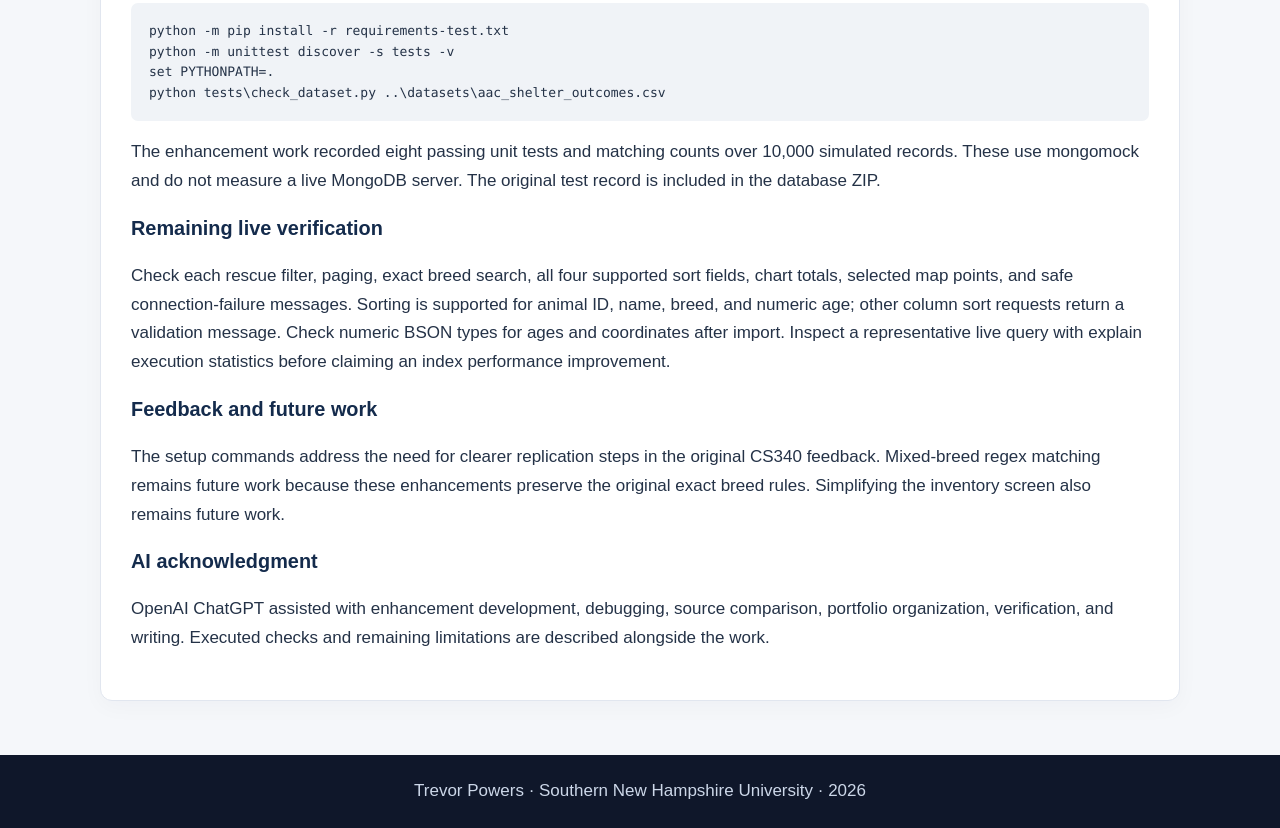
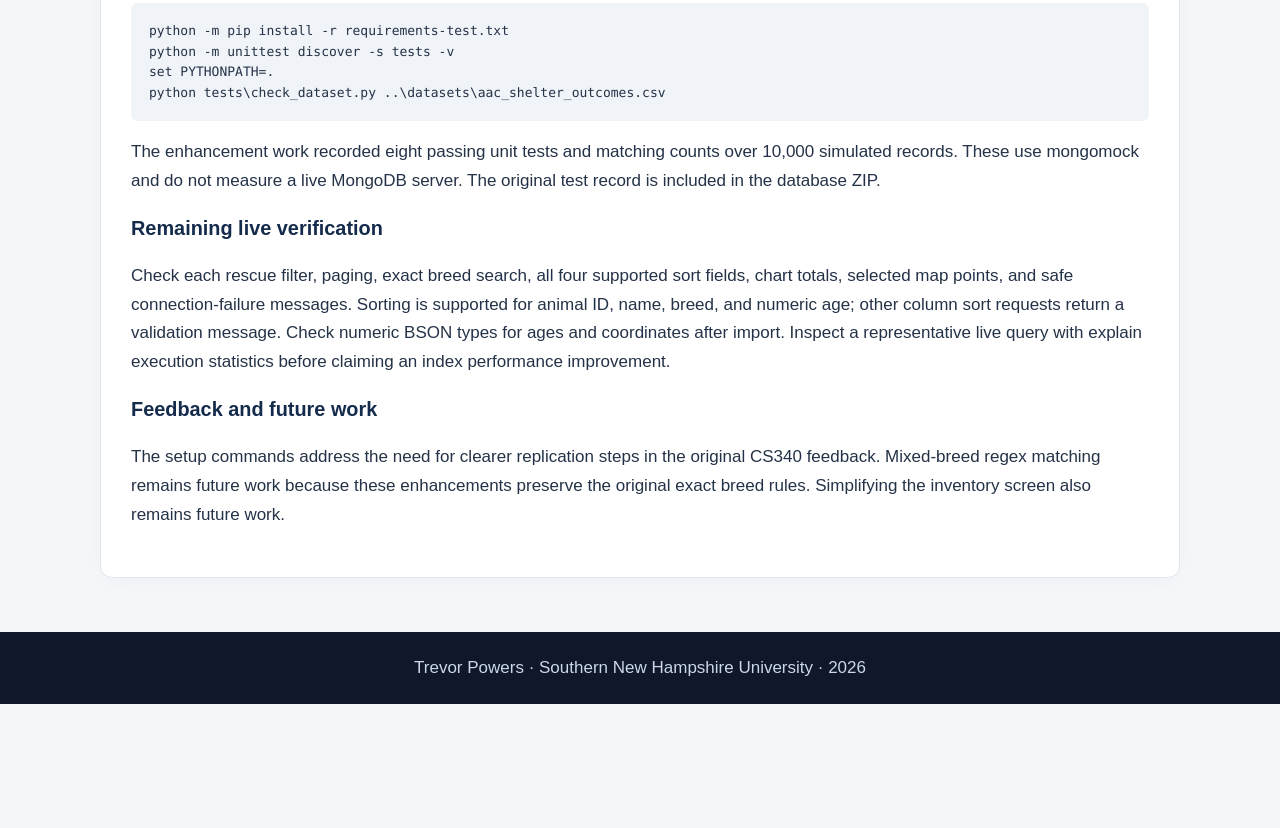
Before and after one commit to TrevorPowers11/CS-499, a plain HTML site: page setup.html in a window 1280 px wide. Shown: the part 1841-2669 px from the top of the page. After the commit the page ends 2545 px from the top, so only its background shows below. Drawn offline with Linux system fonts and the light colour scheme.

Commit message:
Remove AI acknowledgment from setup page

```diff
--- a/setup.html
+++ b/setup.html
@@ -10,4 +10,4 @@ python setup_database.py
 python dashboard.py</code></pre><p>Open <a href="http://127.0.0.1:8050">http://127.0.0.1:8050</a> while the dashboard is running. Stop it with Ctrl+C. Index setup requires a database account permitted to create indexes; a deployed dashboard should use a separate read-only account.</p><h3>Run the database checks</h3><pre><code>python -m pip install -r requirements-test.txt
 python -m unittest discover -s tests -v
 set PYTHONPATH=.
-python tests\check_dataset.py ..\datasets\aac_shelter_outcomes.csv</code></pre><p>The enhancement work recorded eight passing unit tests and matching counts over 10,000 simulated records. These use mongomock and do not measure a live MongoDB server. The original test record is included in the database ZIP.</p><h3>Remaining live verification</h3><p>Check each rescue filter, paging, exact breed search, all four supported sort fields, chart totals, selected map points, and safe connection-failure messages. Sorting is supported for animal ID, name, breed, and numeric age; other column sort requests return a validation message. Check numeric BSON types for ages and coordinates after import. Inspect a representative live query with explain execution statistics before claiming an index performance improvement.</p><h3>Feedback and future work</h3><p>The setup commands address the need for clearer replication steps in the original CS340 feedback. Mixed-breed regex matching remains future work because these enhancements preserve the original exact breed rules. Simplifying the inventory screen also remains future work.</p><h3>AI acknowledgment</h3><p>OpenAI ChatGPT assisted with enhancement development, debugging, source comparison, portfolio organization, verification, and writing. Executed checks and remaining limitations are described alongside the work.</p></section></main><footer>Trevor Powers · Southern New Hampshire University · 2026</footer></body></html>
+python tests\check_dataset.py ..\datasets\aac_shelter_outcomes.csv</code></pre><p>The enhancement work recorded eight passing unit tests and matching counts over 10,000 simulated records. These use mongomock and do not measure a live MongoDB server. The original test record is included in the database ZIP.</p><h3>Remaining live verification</h3><p>Check each rescue filter, paging, exact breed search, all four supported sort fields, chart totals, selected map points, and safe connection-failure messages. Sorting is supported for animal ID, name, breed, and numeric age; other column sort requests return a validation message. Check numeric BSON types for ages and coordinates after import. Inspect a representative live query with explain execution statistics before claiming an index performance improvement.</p><h3>Feedback and future work</h3><p>The setup commands address the need for clearer replication steps in the original CS340 feedback. Mixed-breed regex matching remains future work because these enhancements preserve the original exact breed rules. Simplifying the inventory screen also remains future work.</p></section></main><footer>Trevor Powers · Southern New Hampshire University · 2026</footer></body></html>
```
